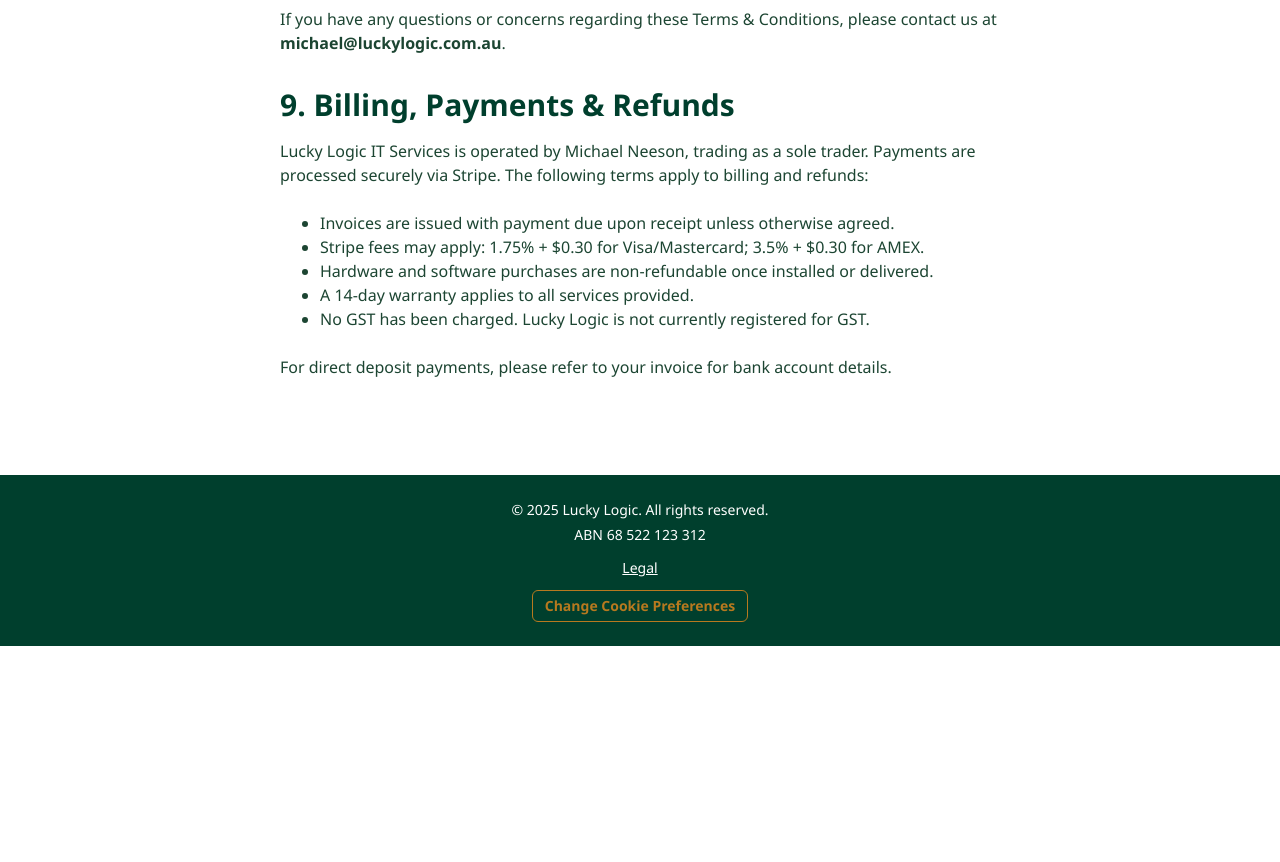
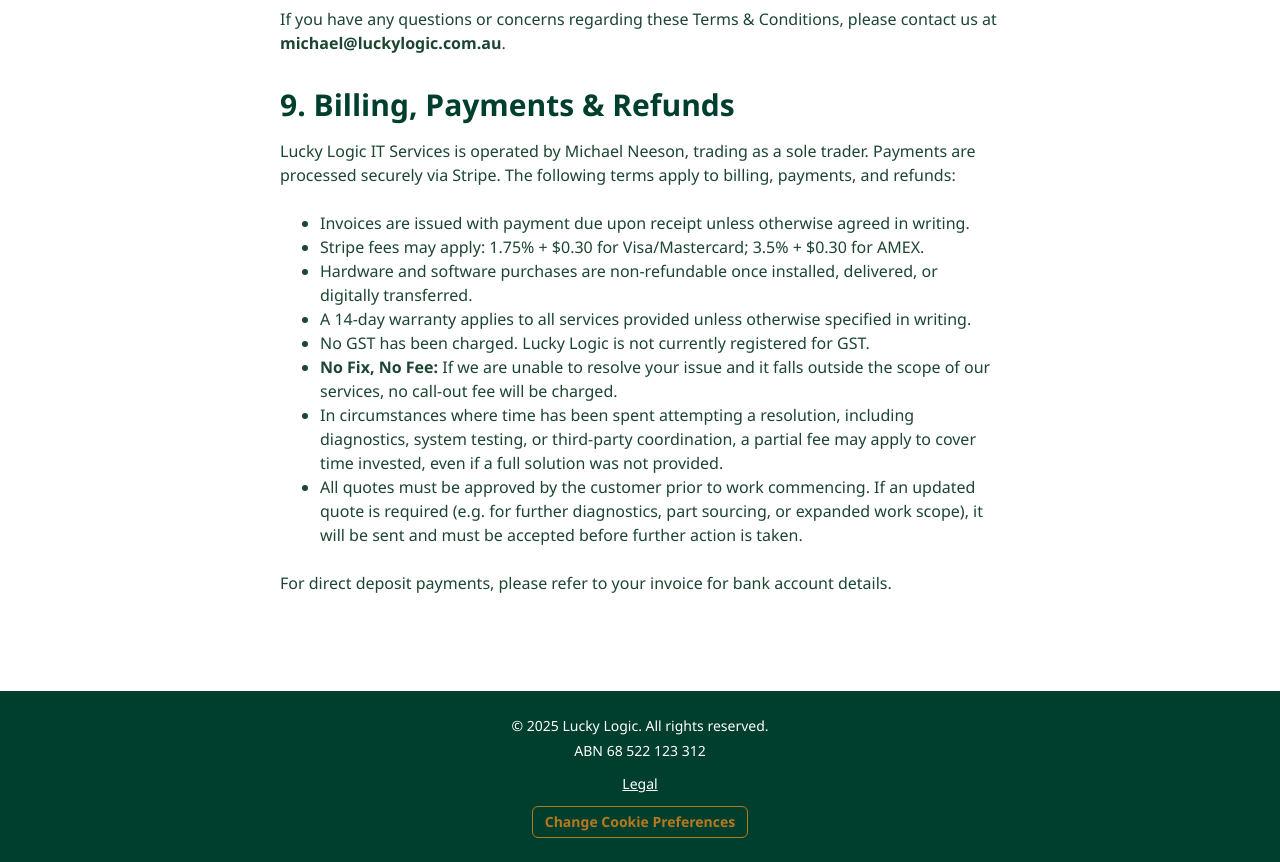
Before and after one commit to Neesonn/luckylogicit, a Next.js app: page /terms in a window 1280 px wide. Shown: the part 1620-2482 px from the top of the page. Before the commit the page ends 2266 px from the top, so only its background shows below. Built offline with nearby package versions, Linux system fonts and the light colour scheme.

Commit message:
feat: Add No Fix, No Fee policy text to Hero section

```diff
--- a/app/terms/page.tsx
+++ b/app/terms/page.tsx
@@ -87,14 +87,33 @@
         9. Billing, Payments & Refunds
       </Heading>
       <Text mb={6}>
-        Lucky Logic IT Services is operated by Michael Neeson, trading as a sole trader. Payments are processed securely via Stripe. The following terms apply to billing and refunds:
+        Lucky Logic IT Services is operated by Michael Neeson, trading as a sole trader. Payments are processed securely via Stripe. The following terms apply to billing, payments, and refunds:
       </Text>
       <UnorderedList mb={6} pl={6}>
-        <ListItem>Invoices are issued with payment due upon receipt unless otherwise agreed.</ListItem>
-        <ListItem>Stripe fees may apply: 1.75% + $0.30 for Visa/Mastercard; 3.5% + $0.30 for AMEX.</ListItem>
-        <ListItem>Hardware and software purchases are non-refundable once installed or delivered.</ListItem>
-        <ListItem>A 14-day warranty applies to all services provided.</ListItem>
-        <ListItem>No GST has been charged. Lucky Logic is not currently registered for GST.</ListItem>
+        <ListItem>
+          Invoices are issued with payment due upon receipt unless otherwise agreed in writing.
+        </ListItem>
+        <ListItem>
+          Stripe fees may apply: 1.75% + $0.30 for Visa/Mastercard; 3.5% + $0.30 for AMEX.
+        </ListItem>
+        <ListItem>
+          Hardware and software purchases are non-refundable once installed, delivered, or digitally transferred.
+        </ListItem>
+        <ListItem>
+          A 14-day warranty applies to all services provided unless otherwise specified in writing.
+        </ListItem>
+        <ListItem>
+          No GST has been charged. Lucky Logic is not currently registered for GST.
+        </ListItem>
+        <ListItem>
+          <strong>No Fix, No Fee:</strong> If we are unable to resolve your issue and it falls outside the scope of our services, no call-out fee will be charged.
+        </ListItem>
+        <ListItem>
+          In circumstances where time has been spent attempting a resolution, including diagnostics, system testing, or third-party coordination, a partial fee may apply to cover time invested, even if a full solution was not provided.
+        </ListItem>
+        <ListItem>
+          All quotes must be approved by the customer prior to work commencing. If an updated quote is required (e.g. for further diagnostics, part sourcing, or expanded work scope), it will be sent and must be accepted before further action is taken.
+        </ListItem>
       </UnorderedList>
       <Text>
         For direct deposit payments, please refer to your invoice for bank account details.
```
Also changed, not shown: app/services/page.tsx (+4 -3 lines), components/Hero.tsx (+22 -0 lines).
